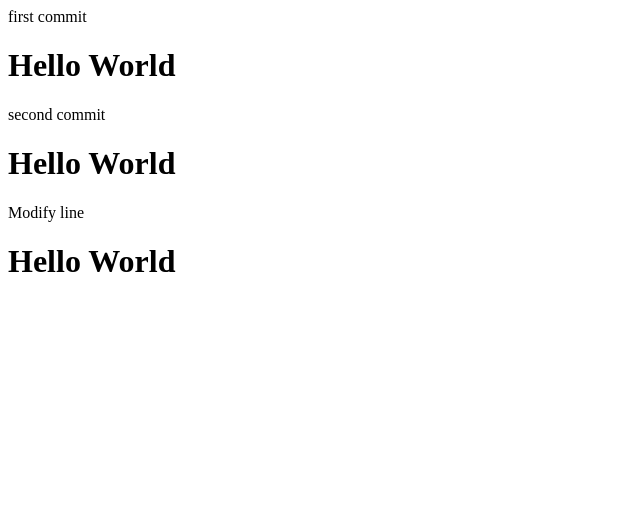
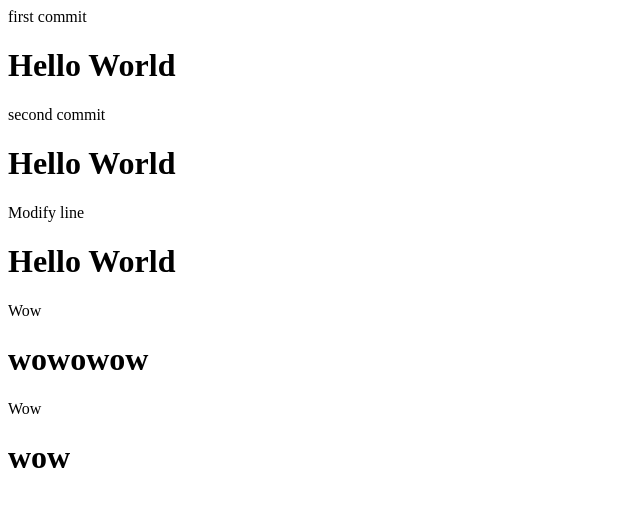
Before and after one commit to andygit1022/OSS_1, a plain HTML site: page index.html in a window 1280 px wide. Shown: the whole page, without its empty margins (0-640 px from the left). Drawn offline with Linux system fonts and the light colour scheme.

Commit message:
second commit

```diff
--- a/index.html
+++ b/index.html
@@ -14,6 +14,11 @@
         Modify line
         <h1>Hello World</h1>
 
+        Wow
+        <h1> wowowow </h1>
+
+        Wow
+        <h1> wow </h1>
 
     </body>
 
```
